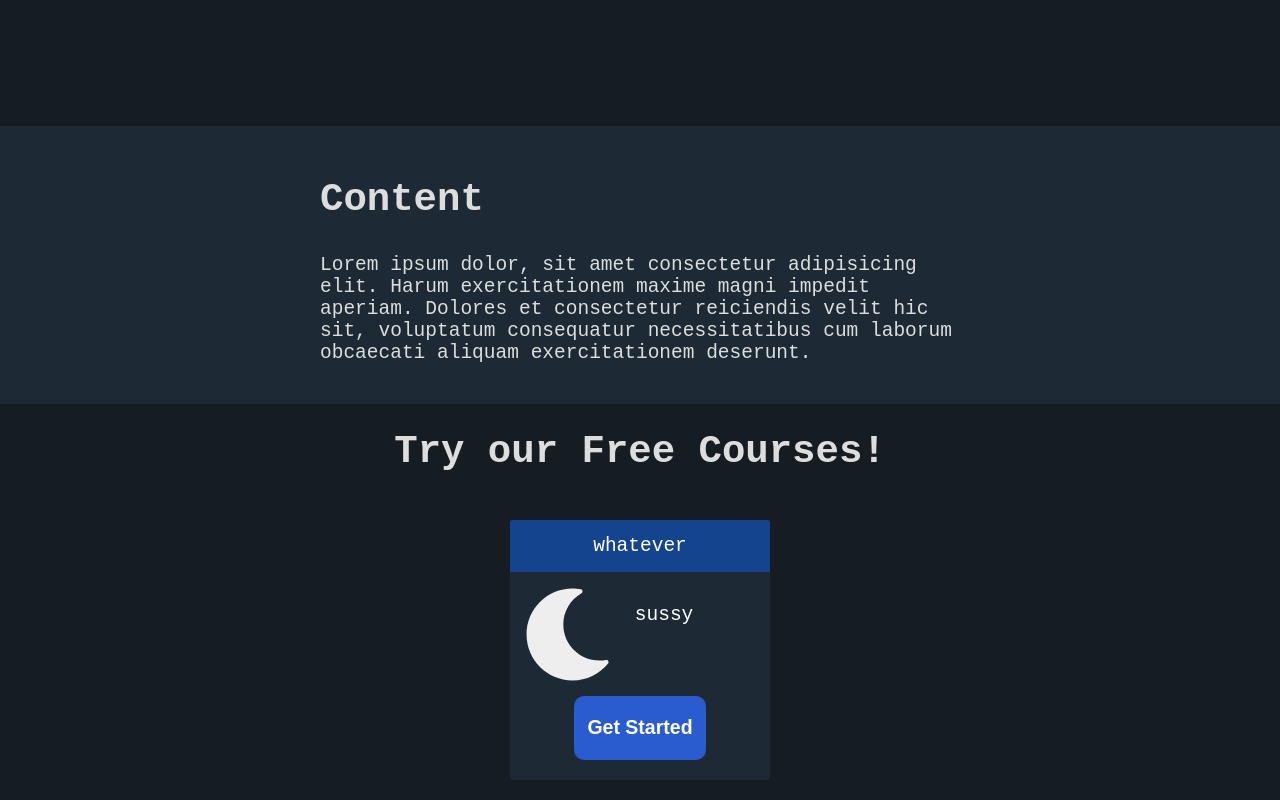
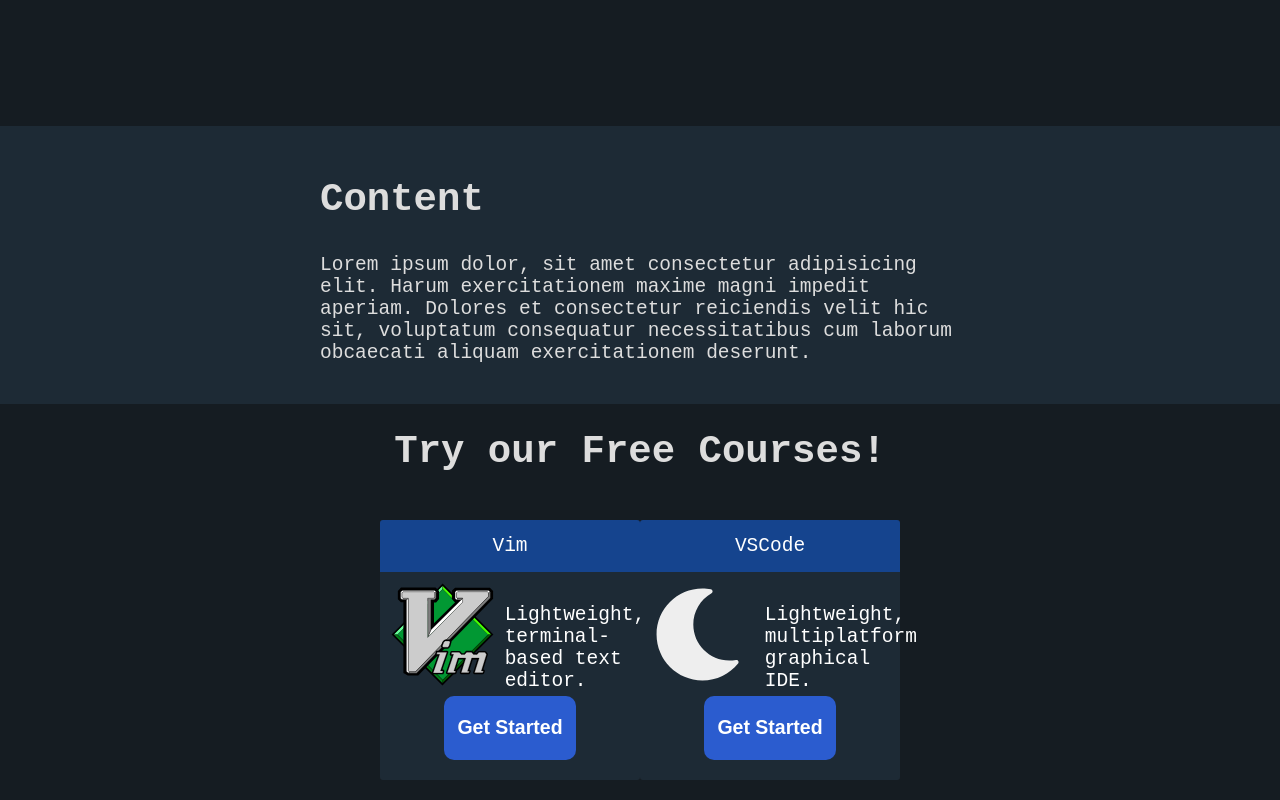
Before and after one commit to darida12321/DRP, a React (Create React App) app: page / in a window 1280 px wide. Shown: the part 521-1321 px from the top of the page. Built offline with nearby package versions, Linux system fonts and the light colour scheme.

Commit message:
started reading available courses from an array

```diff
--- a/src/components/HomePage.jsx
+++ b/src/components/HomePage.jsx
@@ -4,6 +4,22 @@ import NavBar from './NavBar';
 
 import '../styles/homePage.css';
 import MoonImg from '../images/moon-icon.svg';
+import VimImg from '../images/Vimlogo.svg';
+
+let courses = [
+  {
+    subject: 'Vim',
+    link: 'vim/1/1',
+    about: 'Lightweight, terminal-based text editor.',
+    image: VimImg,
+  },
+  {
+    subject: 'VSCode',
+    link: '/',
+    about: 'Lightweight, multiplatform graphical IDE.',
+    image: MoonImg,
+  }
+]
 
 function HomePage() {
 
@@ -22,7 +38,9 @@ function HomePage() {
       <div className='courses'>
         <h1>Try our Free Courses!</h1>
           <div className='tutorialBoxes'>
-            <SubjectBox link='/' subject='whatever' image={MoonImg} about='sussy'/>
+            { courses.map((e, i) => (
+              <SubjectBox key={i} link={e.link} subject={e.subject} image={e.image} about={e.about}/>
+            ))}
           </div>
       </div>
     </div>
```
